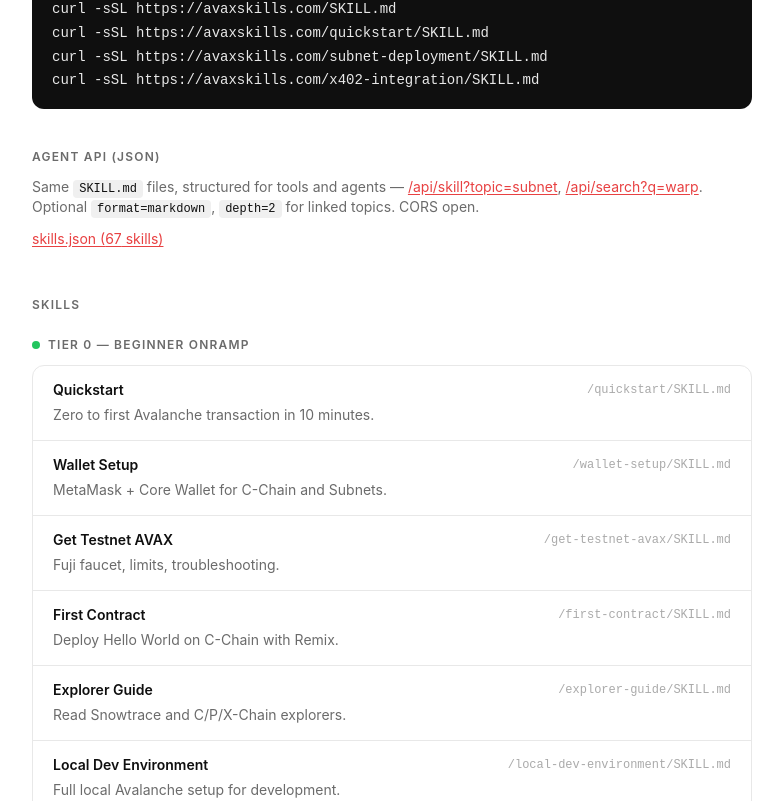
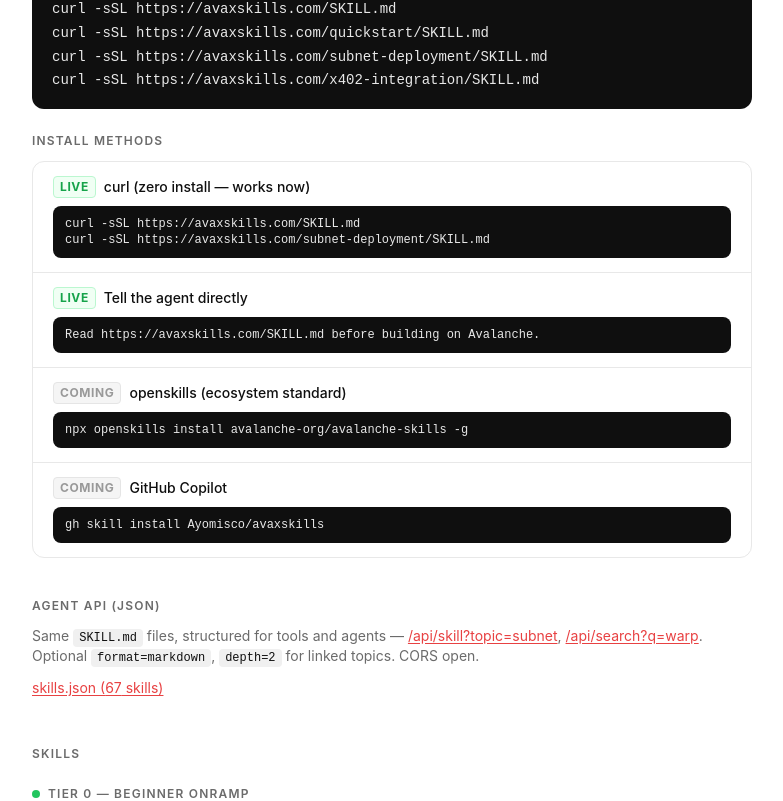
Before and after one commit to Ayomisco/avaxskills, a Next.js app in the folder website/: page / in a window 1280 px wide. Shown: the part 759-1560 px from the top of the page, without its empty margins (248-1031 px from the left). Built offline with nearby package versions, Linux system fonts and the light colour scheme.

Commit message:
feat: move install methods below HOW TO FETCH, remove duplicate block
Install methods now sits directly under HOW TO FETCH at the top of the page,
matching the 0gskills layout. Removed the stale duplicate at the bottom.

```diff
--- a/website/app/page.tsx
+++ b/website/app/page.tsx
@@ -256,11 +256,10 @@
         </p>
 
         {/* HOW TO FETCH */}
-        <section className="mb-10">
+        <section className="mb-6">
           <h2 className="text-xs font-semibold uppercase tracking-widest text-[#6b6b6b] mb-3">
             HOW TO FETCH
           </h2>
-          <div className="relative">
           <pre
             className="font-mono text-sm bg-[#0f0f0f] text-[#e8e8e8] px-5 py-4 rounded-xl overflow-x-auto"
             style={{ lineHeight: "1.7" }}
@@ -270,6 +269,58 @@
 curl -sSL ${BASE}/subnet-deployment/SKILL.md
 curl -sSL ${BASE}/x402-integration/SKILL.md`}</code>
           </pre>
+        </section>
+
+        {/* INSTALL METHODS — right below HOW TO FETCH */}
+        <section className="mb-10">
+          <h2 className="text-xs font-semibold uppercase tracking-widest text-[#6b6b6b] mb-3">
+            INSTALL METHODS
+          </h2>
+          <div className="border border-[#e8e8e8] rounded-xl overflow-hidden">
+            {[
+              {
+                label: "curl (zero install — works now)",
+                code: `curl -sSL https://avaxskills.com/SKILL.md\ncurl -sSL https://avaxskills.com/subnet-deployment/SKILL.md`,
+                available: true,
+              },
+              {
+                label: "Tell the agent directly",
+                code: `Read https://avaxskills.com/SKILL.md before building on Avalanche.`,
+                available: true,
+              },
+              {
+                label: "openskills (ecosystem standard)",
+                code: `npx openskills install avalanche-org/avalanche-skills -g`,
+                available: false,
+              },
+              {
+                label: "GitHub Copilot",
+                code: `gh skill install Ayomisco/avaxskills`,
+                available: false,
+              },
+            ].map((method, i, arr) => (
+              <div
+                key={method.label}
+                className={`px-5 py-3.5 ${i < arr.length - 1 ? "border-b border-[#e8e8e8]" : ""}`}
+              >
+                <div className="flex items-center gap-2 mb-2">
+                  <span
+                    className="text-xs font-bold px-1.5 py-0.5 rounded uppercase tracking-wider"
+                    style={
+                      method.available
+                        ? { background: "#f0fff4", color: "#16a34a", border: "1px solid #bbf7d0" }
+                        : { background: "#f5f5f5", color: "#999", border: "1px solid #e5e5e5" }
+                    }
+                  >
+                    {method.available ? "Live" : "Coming"}
+                  </span>
+                  <span className="text-sm font-medium">{method.label}</span>
+                </div>
+                <pre className="font-mono text-xs bg-[#0f0f0f] text-[#e8e8e8] px-3 py-2.5 rounded-lg overflow-x-auto">
+                  <code>{method.code}</code>
+                </pre>
+              </div>
+            ))}
           </div>
         </section>
 
@@ -474,53 +525,6 @@
           </div>
         </section>
 
-        {/* Install methods */}
-        <section className="mb-12">
-          <h2 className="text-xs font-semibold uppercase tracking-widest text-[#6b6b6b] mb-3">
-            INSTALL METHODS
-          </h2>
-          <div className="space-y-3">
-            <div className="border border-[#e8e8e8] rounded-xl overflow-hidden">
-              {[
-                {
-                  label: "curl (zero install — works now)",
-                  code: `curl -sSL https://avaxskills.com/SKILL.md\ncurl -sSL https://avaxskills.com/subnet-deployment/SKILL.md`,
-                  available: true,
-                },
-                {
-                  label: "Tell the agent directly",
-                  code: `Read https://avaxskills.com/SKILL.md before building on Avalanche.`,
-                  available: true,
-                },
-                {
-                  label: "openskills (ecosystem standard)",
-                  code: `npx openskills install avalanche-org/avalanche-skills -g`,
-                  available: false,
-                },
-                {
-                  label: "GitHub Copilot",
-                  code: `gh skill install avalanche-org/avalanche-skills`,
-                  available: false,
-                },
-              ].map((method, i, arr) => (
-                <div key={method.label} className={`px-5 py-3.5 ${i < arr.length - 1 ? "border-b border-[#e8e8e8]" : ""}`}>
-                  <div className="flex items-center gap-2 mb-2">
-                    <span className={`text-xs font-bold px-1.5 py-0.5 rounded uppercase tracking-wider`}
-                      style={method.available
-                        ? { background: "#f0fff4", color: "#16a34a", border: "1px solid #bbf7d0" }
-                        : { background: "#f5f5f5", color: "#999", border: "1px solid #e5e5e5" }}>
-                      {method.available ? "Live" : "Coming"}
-                    </span>
-                    <span className="text-sm font-medium">{method.label}</span>
-                  </div>
-                  <pre className="font-mono text-xs bg-[#0f0f0f] text-[#e8e8e8] px-3 py-2.5 rounded-lg overflow-x-auto">
-                    <code>{method.code}</code>
-                  </pre>
-                </div>
-              ))}
-            </div>
-          </div>
-        </section>
       </main>
 
       {/* Footer */}
```
Lines whose indentation alone changed are shown as unchanged.
